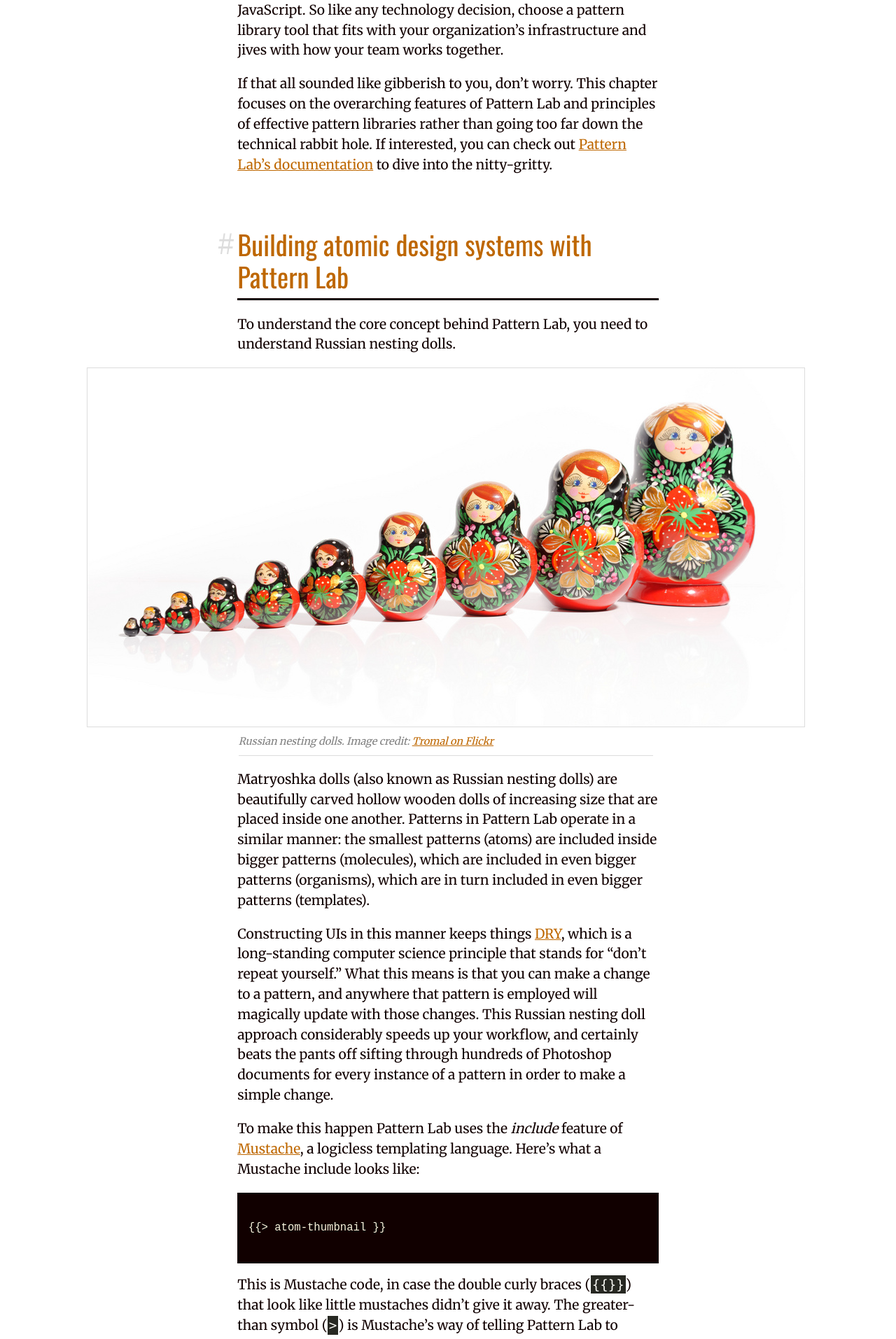
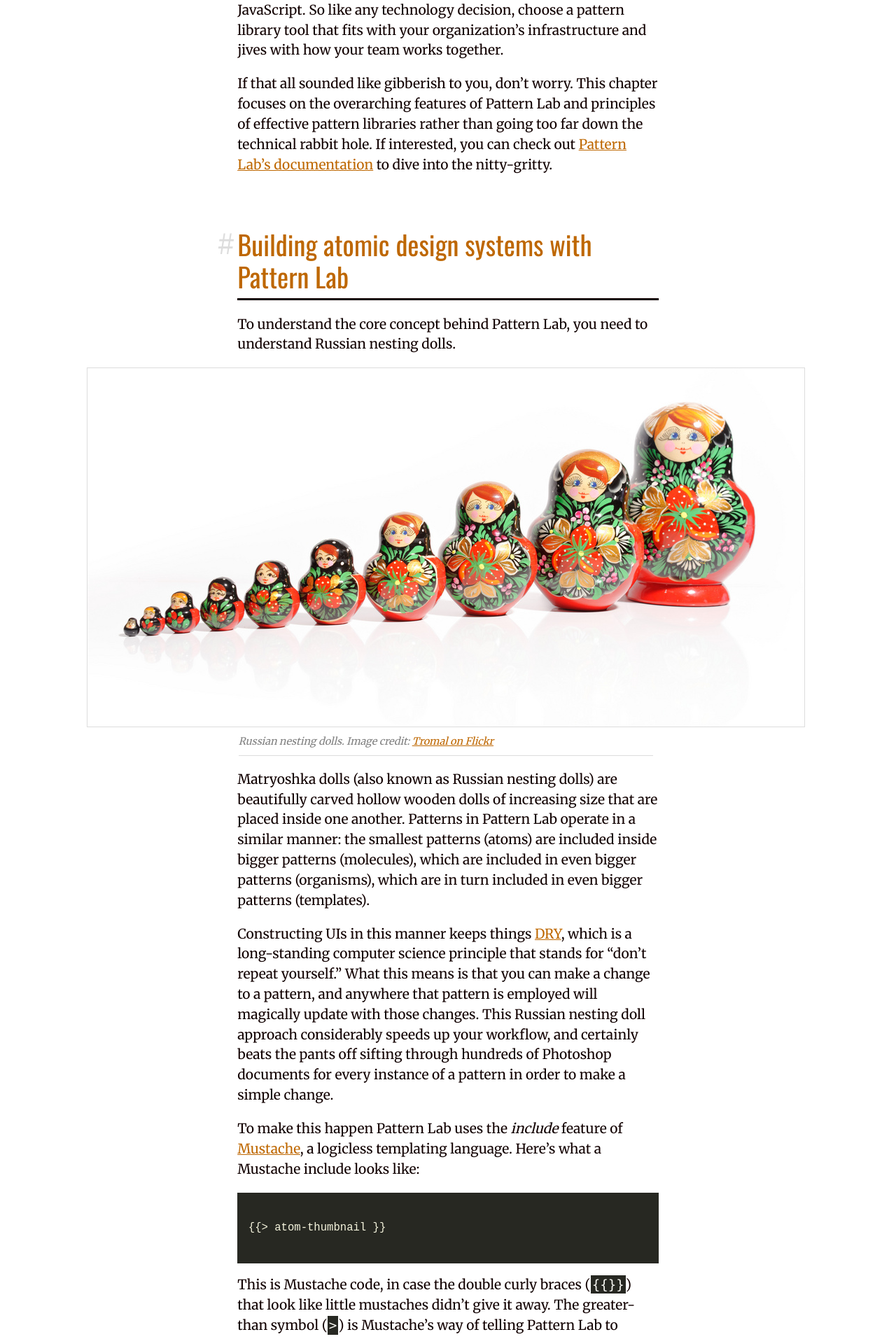
Before and after one commit to bradfrost/atomic-design, a Jekyll site: the page built from chapter-3.md, in a window 1280 px wide. Shown: the part 4487-6400 px from the top of the page at 70% size. Built offline with Jekyll 4.4.1, drawn with Linux system fonts in a browser that asks for light colours; nearby versions of some CDN libraries.

Commit message:
Update pre background

```diff
--- a/css/style.scss
+++ b/css/style.scss
@@ -287,7 +287,7 @@ blockquote {
 }
 
 pre {
-	background: $brown;
+	background: #272822;
 	color: $tan;
 	padding: 1em;
 	word-wrap: break-word;
```
Also changed, not shown: 2 other files.
